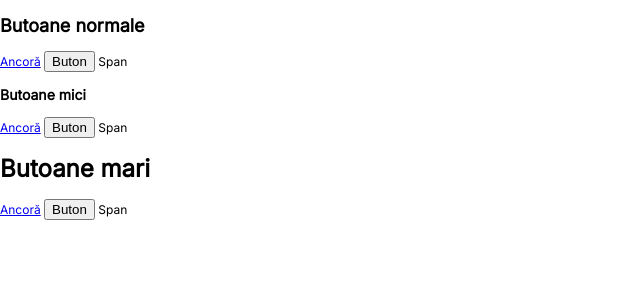
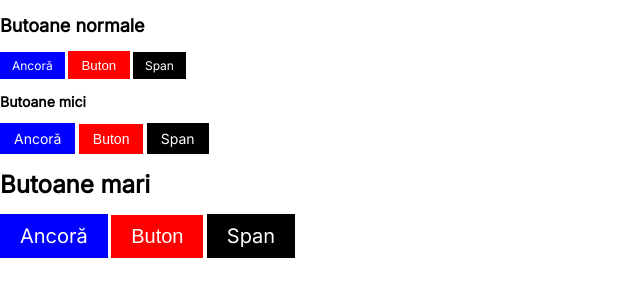
Before and after one commit to ITSchool-Web-Heroines/Tema-Sass, a website built with Parcel: page src/index.html in a window 1280 px wide. Shown: the whole page, without its empty margins (0-640 px from the left). Built offline with nearby package versions, Linux system fonts and the light colour scheme.

Commit message:
Rezolvare (cred)

```diff
--- a/package.json
+++ b/package.json
@@ -9,6 +9,7 @@
     "@parcel/transformer-sass": "^2.7.0",
     "parcel": "^2.7.0"
   },
+  "type": "module",
   "dependencies": {
     "bootstrap": "^5.2.0"
   }
--- a/src/style.scss
+++ b/src/style.scss
@@ -23,17 +23,63 @@
     https://sass-lang.com/documentation/style-rules/parent-selector
 */
 
+@mixin text-and-bcg-color($color, $bcg-color) {
+  color: $color;
+  background-color: $bcg-color;
+}
 a {
-    // Adaugă mixin aici
-    // @include button(white, blue);
+  @include text-and-bcg-color(#fff, #00f);
+  &:hover {
+    @include text-and-bcg-color(#00f, #fff);
+  }
+  &:focus {
+    @include text-and-bcg-color(#00f, #fff);
+  }
+  &:active {
+    @include text-and-bcg-color(#00f, #fff);
+  }
 }
+.btn {
+  @include text-and-bcg-color(#fff, #000);
 
-.btn {
-    // Adaugă mixin aici
-    // @include button(white, black);
+  &:hover {
+    @include text-and-bcg-color(#000, #fff);
+  }
+  &:focus {
+    @include text-and-bcg-color(#000, #fff);
+  }
+  &:active {
+    @include text-and-bcg-color(#000, #fff);
+  }
 }
 
 button {
-    // Adaugă mixin aici
-    // @include button(black, aqua);
+  @include text-and-bcg-color(#fff, red);
+  cursor: pointer;
+  border: 0;
+  padding: 0.5em 1em;
+  text-decoration: none;
+  &:hover {
+    @include text-and-bcg-color(red, #fff);
+  }
+  &:focus {
+    @include text-and-bcg-color(red, #fff);
+  }
+  &:active {
+    @include text-and-bcg-color(red, #fff);
+  }
 }
+a,
+.btn,
+button {
+  cursor: pointer;
+  border: 0;
+  padding: 0.5em 1em;
+  text-decoration: none;
+  &.sm {
+    font-size: 0.875rem;
+  }
+  &.lg {
+    font-size: 1.25rem;
+  }
+}
```
Also changed, not shown: 1 other file.
